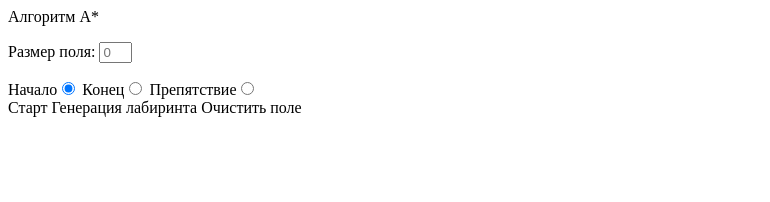
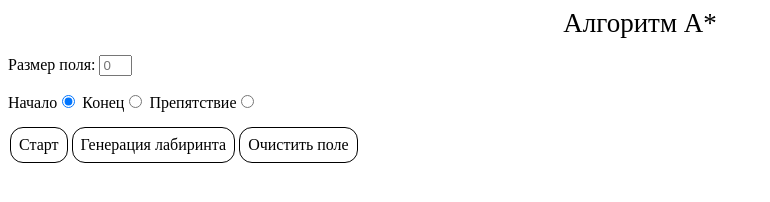
Before and after one commit to NeAnastasia/Prog, a plain HTML site: page task1/Yeah.html in a window 1280 px wide. Shown: the whole page, without its empty margins (0-770 px from the left). Drawn offline with Linux system fonts and the light colour scheme.

Commit message:
Update stylish.css

```diff
--- a/task1/stylish.css
+++ b/task1/stylish.css
@@ -4,8 +4,35 @@
 }
 
 .block {
-  width: 20px;
-  height: 20px;
-  background-color: ivory;
+  width: 25px;
+  height: 25px;
+  background-color: rgb(246, 255, 254);
   border: 1px solid black;
 }
+
+.preview{
+  display: flex;
+  justify-content: center;
+}
+
+.preview span{
+  font-size: 27px;
+}
+
+.buttons, .info{
+  display: flex;
+}
+
+.btn{
+  padding: 8px;
+  border-radius: 13px;
+  user-select: none;
+  border: 1px solid black;
+  margin: 15px 2px;
+}
+
+.btn:hover{
+  color:white;
+  background-color: #c9e2b5;
+  border: 1px solid white;
+}
```
